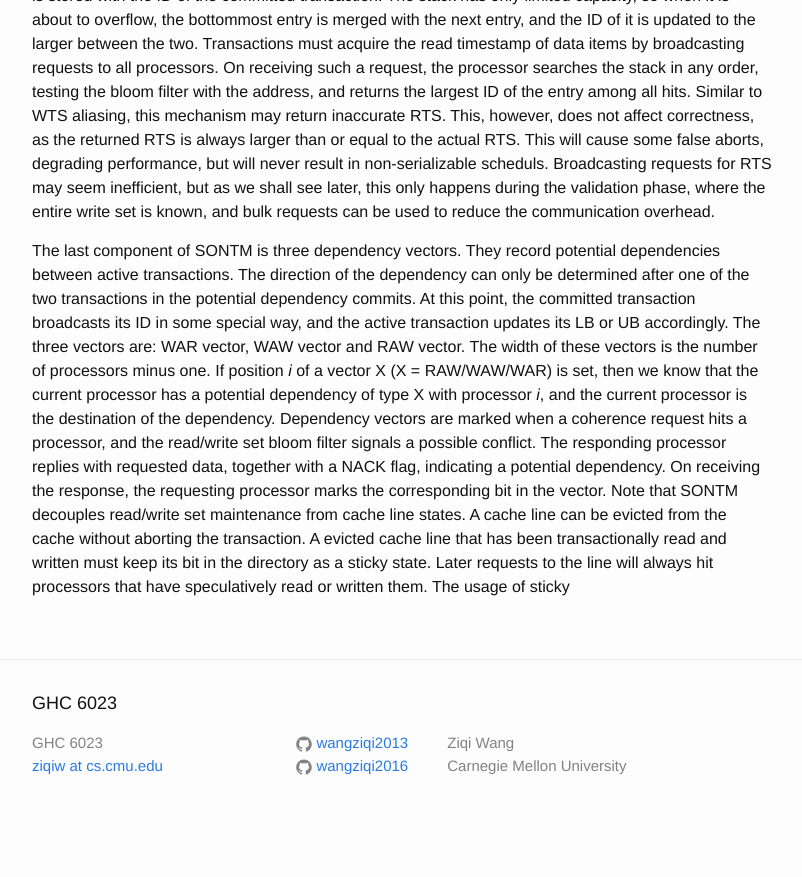
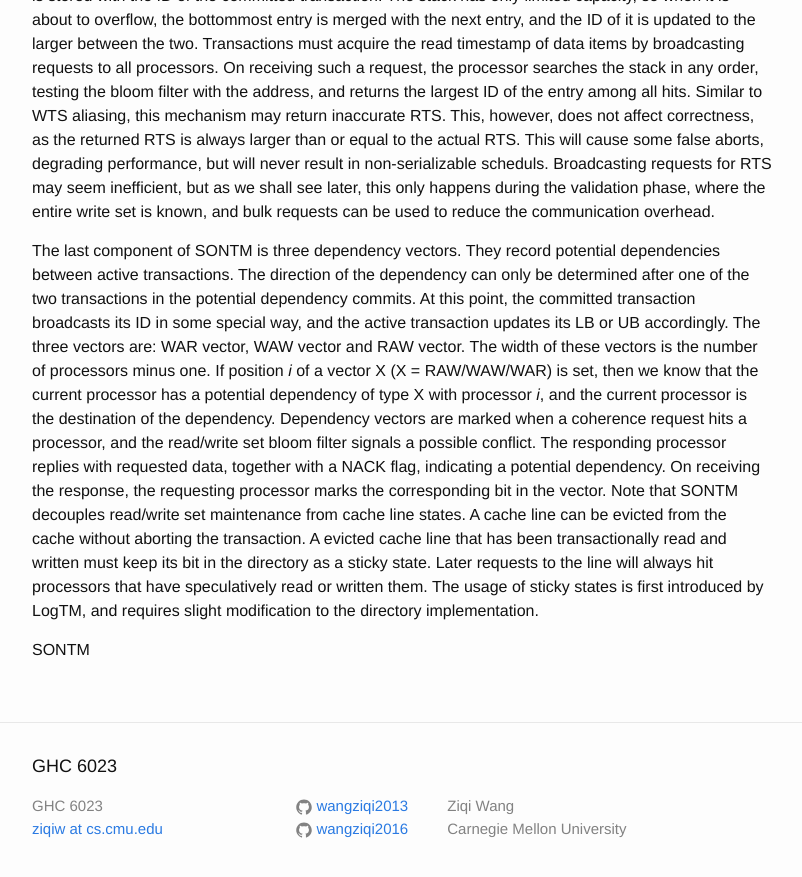
Before and after one commit to wangziqi2013/wangziqi2013.github.io, a Jekyll site: the page built from _posts/2018-06-20-sontm.markdown, in a window 1280 px wide and 900 px high, scrolled down 1963 px. Shown: the top 877 px of the window, without its empty margins (238-1040 px from the left). Built offline with Jekyll 4.4.1, drawn with Linux system fonts in a browser that asks for light colours; before the commit the page ends 2800 px from its top, so only the background shows below that.

Commit message:
Finish sticky state

```diff
--- a/_posts/2018-06-20-sontm.markdown
+++ b/_posts/2018-06-20-sontm.markdown
@@ -88,4 +88,7 @@ the corresponding bit in the vector. Note that SONTM decouples read/write set ma
 states. A cache line can be evicted from the cache without aborting the transaction. A evicted cache
 line that has been transactionally read and written must keep its bit in the directory as a sticky state.
 Later requests to the line will always hit processors that have speculatively read or written them.
-The usage of sticky
+The usage of sticky states is first introduced by LogTM, and requires slight modification to the directory
+implementation.
+
+SONTM
```
